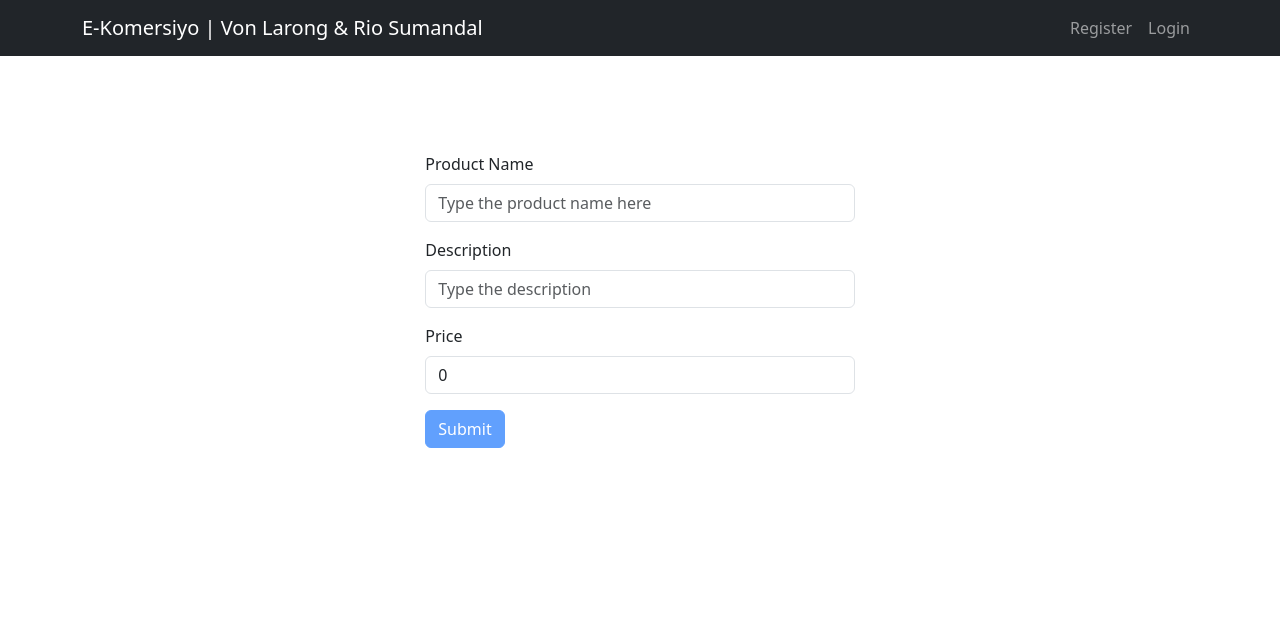
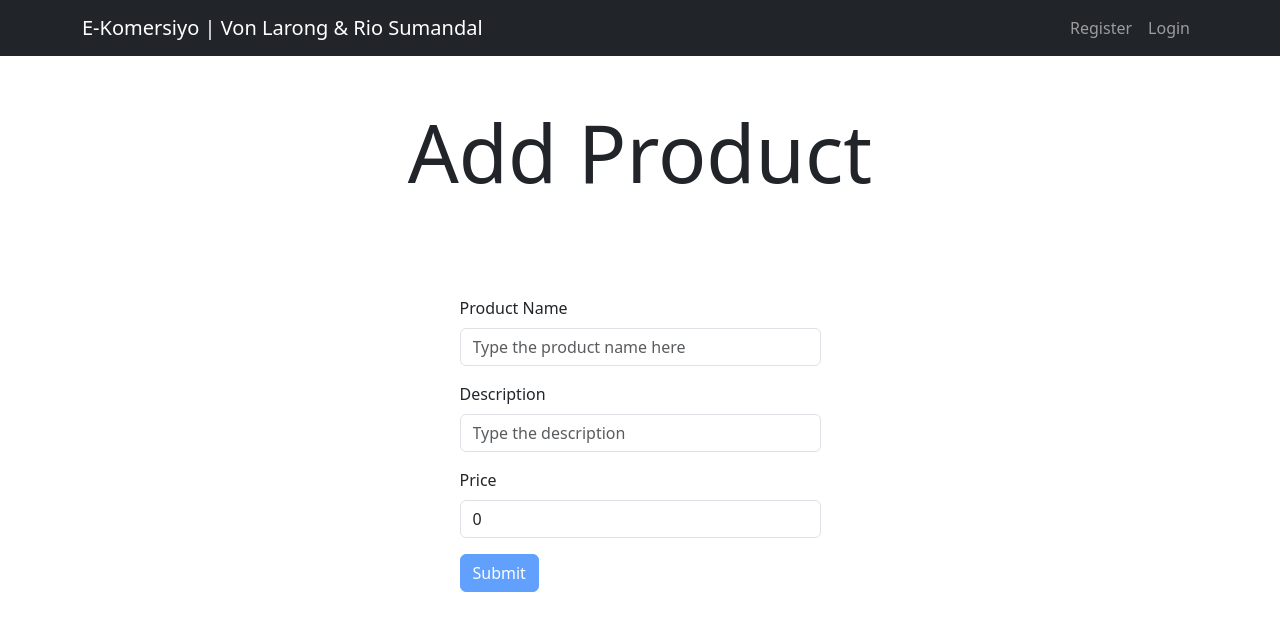
Before and after one commit to piyongcodex/e-comClient, a React (Create React App) app: page /addProduct in a window 1280 px wide. Shown: the top 630 px of the page. Built offline with nearby package versions, Linux system fonts and the light colour scheme; no server answers.

Commit message:
Added additional feature

```diff
--- a/src/admin/addproduct/AddProduct.jsx
+++ b/src/admin/addproduct/AddProduct.jsx
@@ -1,5 +1,5 @@
 import React, { useState, useEffect } from "react";
-import { Button, Form, Col, Row } from "react-bootstrap";
+import { Button, Form, Col, Row, Container } from "react-bootstrap";
 import Swal from "sweetalert2";
 
 const AddProduct = () => {
@@ -73,6 +73,8 @@ const AddProduct = () => {
 
   return (
     <>
+      <Container>
+        <h1 className="display-1 mt-5 text-center">Add Product</h1>
         <Row className="justify-content-center align-items-center m-5 p-5">
           <Col xs={5}>
             <Form onSubmit={(e) => create(e)}>
@@ -118,6 +120,7 @@ const AddProduct = () => {
             </Form>
           </Col>
         </Row>
+      </Container>
     </>
   );
 };
```
Lines whose indentation alone changed are shown as unchanged.
